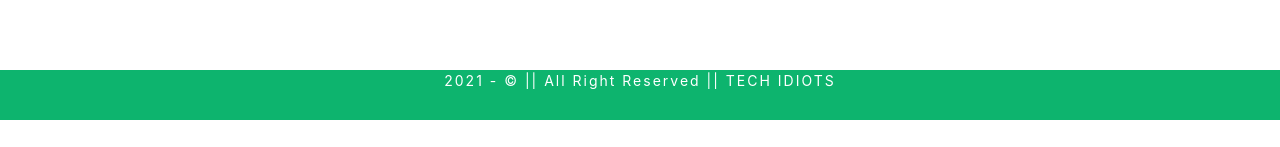
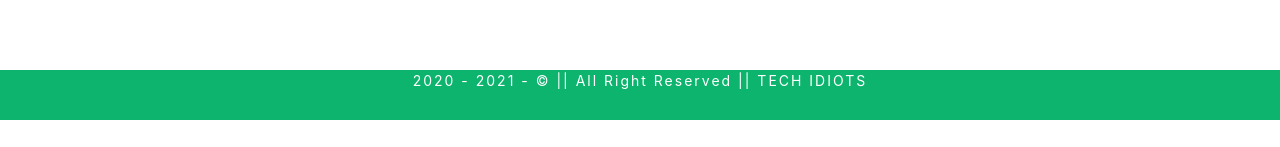
Before and after one commit to NithinBalasubramanian/Techidiots, a React (Create React App) app: page / in a window 1280 px wide. Shown: the part 650-797 px from the top of the page. Built offline with nearby package versions, Linux system fonts and the light colour scheme.

Commit message:
Update footer.js

```diff
--- a/src/includes/footer.js
+++ b/src/includes/footer.js
@@ -9,7 +9,7 @@ const Footer = () => {
     return(
         <footer>
           <div className="footer_container">
-            <p className="copyCont">{ Year } - &copy; || All Right Reserved || TECH IDIOTS</p>
+            <p className="copyCont">2020 - { Year } - &copy; || All Right Reserved || TECH IDIOTS</p>
           </div>
         </footer>
     )
```
